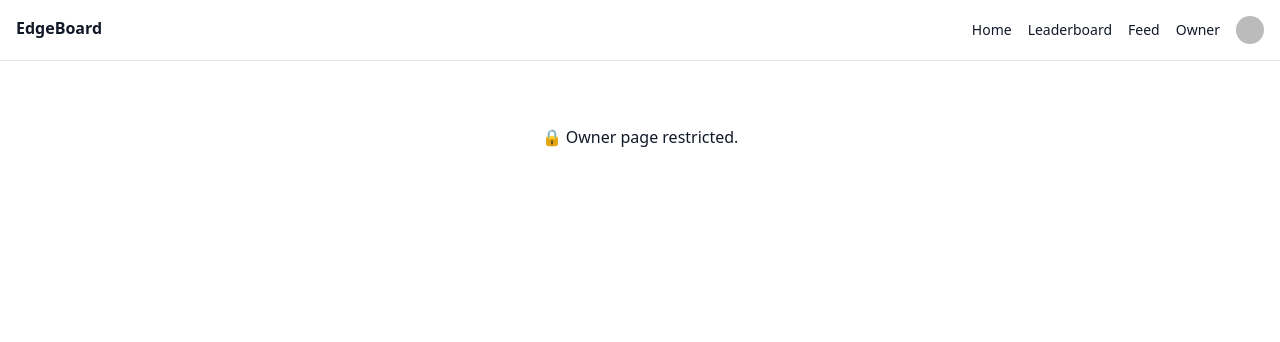
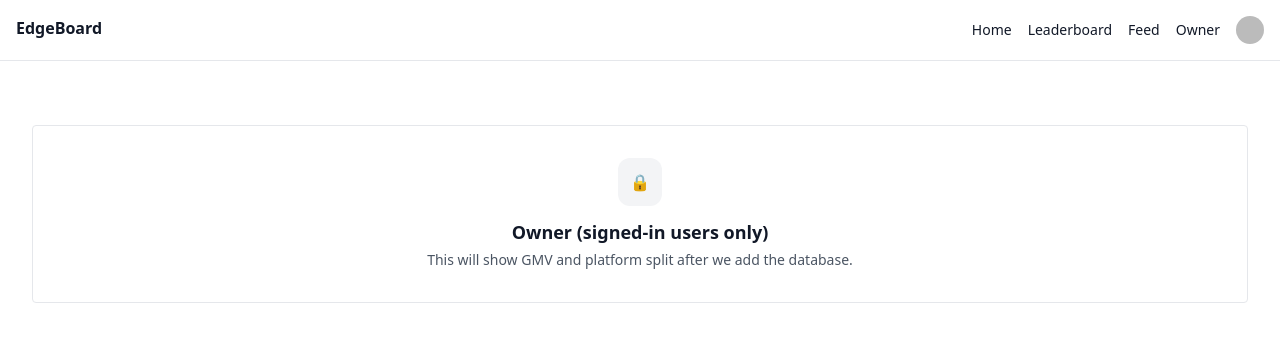
Before and after one commit to j6o8n6/edgeboard-final, a Next.js app: page /owner in a window 1280 px wide. Shown: the top 342 px of the page. Built offline with nearby package versions, Linux system fonts and the light colour scheme; no server answers; sample sign-in values are in the browser's storage; some icons are missing.

Commit message:
Update page.tsx

```diff
--- a/app/owner/page.tsx
+++ b/app/owner/page.tsx
@@ -1 +1,16 @@
-export default function Page(){return(<div className='p-8 text-center'>🔒 Owner page restricted.</div>);}
+import { auth } from "@clerk/nextjs";
+import { redirect } from "next/navigation";
+
+export default function Page() {
+  const { userId } = auth();
+  if (!userId) redirect("/sign-in");
+  return (
+    <div className="mt-8 p-8 border rounded text-center">
+      <div className="mx-auto mb-3 w-fit rounded-xl bg-gray-100 p-3">🔒</div>
+      <div className="text-lg font-semibold">Owner (signed-in users only)</div>
+      <div className="mt-1 text-gray-600 text-sm">
+        This will show GMV and platform split after we add the database.
+      </div>
+    </div>
+  );
+}
```
